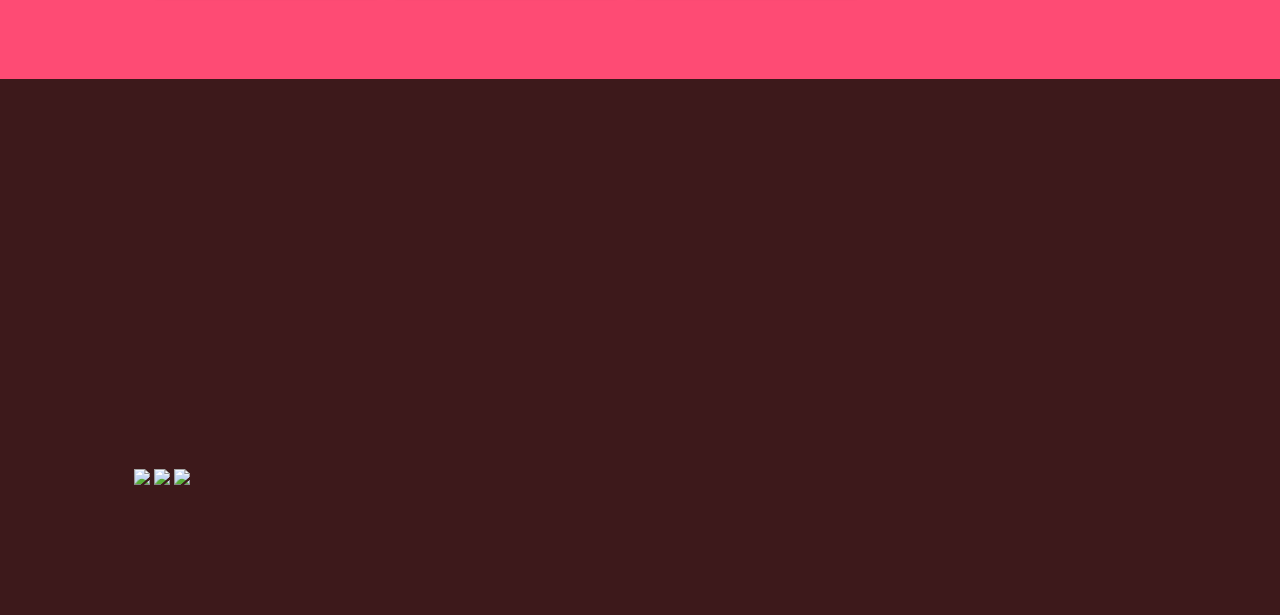
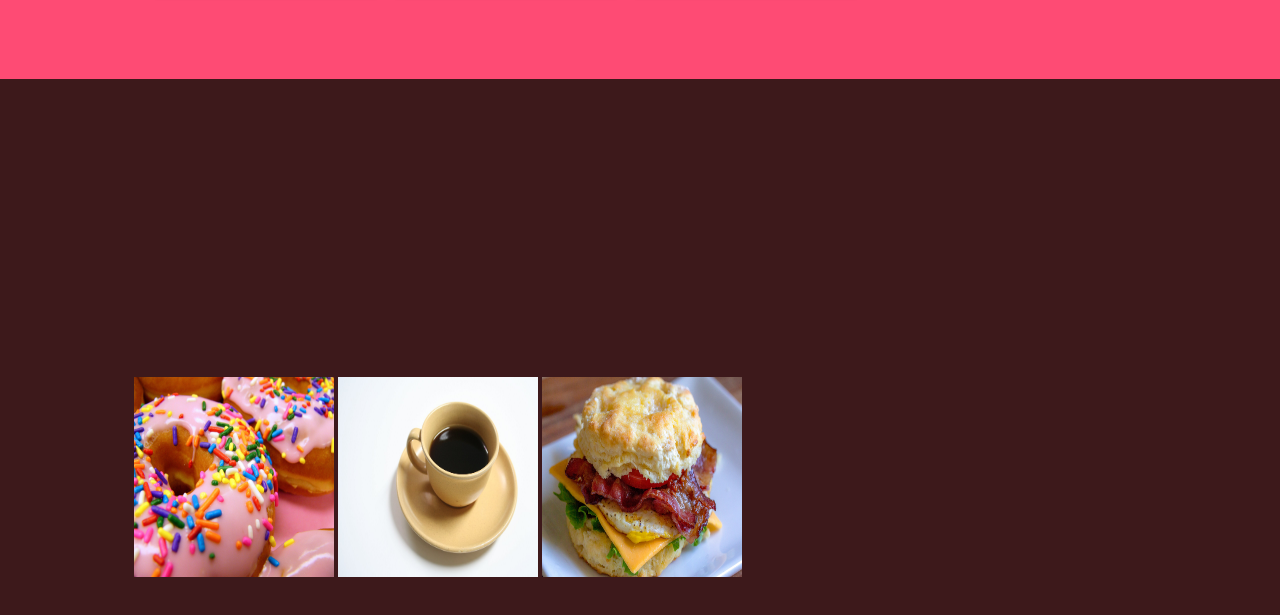
Before and after one commit to ceyyarbrough/adamnfinewedding, a plain HTML site: page index.html in a window 1280 px wide. Shown: the part 1521-2136 px from the top of the page. Drawn offline with Linux system fonts and the light colour scheme; a script that the page names is missing.

Commit message:
Added bcontent and imgs

```diff
--- a/index.html
+++ b/index.html
@@ -72,9 +72,9 @@
 
         <section><div class="content">
         	<a id="third"></a>
-        	<img src="./img/donut">
-        	<img src="./img/coffee">
-        	<img src="./img/coffee">
+        	<img src="img/donut.jpg" class="bcontentimg"/>
+        	<img src="img/coffee.jpg" class="bcontentimg"/>
+        	<img src="img/breakfast.jpg" class="bcontentimg"/>
         </div></section>
 	</body>
 	<script src="script.js"></script>
--- a/style.css
+++ b/style.css
@@ -137,3 +137,12 @@ figure.pic11 {
   -webkit-transform: scale(1.1,1.1);
   z-index: 20;
 }
+
+/* Content 3 */
+
+.bcontentimg {
+	position: Center;
+	display: inline-block;
+	width: 200px;
+	height: 200px;
+}
```
Also changed, not shown: img/breakfast.jpg (renamed from img/bacon-biscuit-breakfast-139746.jpg).
